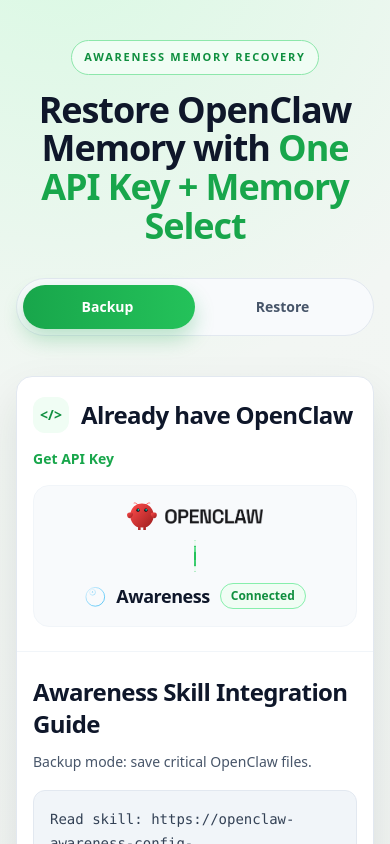
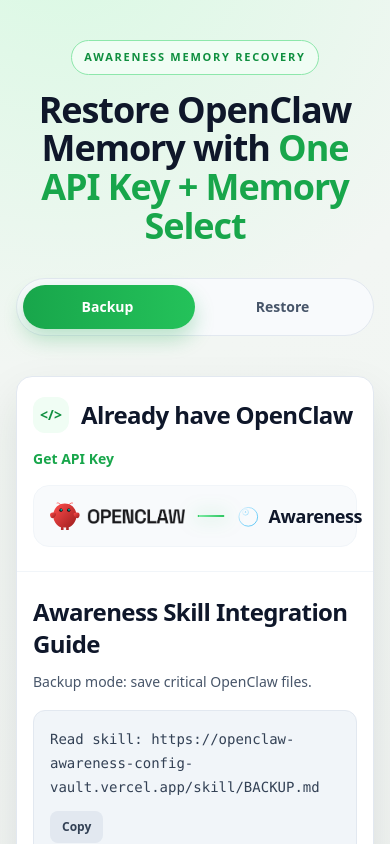
Before and after one commit to AricRedemption/openclaw-awareness-config-vault, a Next.js app: page / in a window 390 px wide. Shown: the top 844 px of the page. Built offline with nearby package versions, Linux system fonts and the light colour scheme.

Commit message:
ui: keep connector row horizontal on mobile and remove connected tag

```diff
--- a/src/app/page.tsx
+++ b/src/app/page.tsx
@@ -110,35 +110,7 @@
           </header>
 
           <div className="mx-4 rounded-2xl border border-slate-100 bg-slate-50 p-4 sm:mx-6 sm:p-5">
-            <div className="flex items-center justify-center gap-3 sm:hidden">
-              <Image
-                src="/openclaw-logo.svg"
-                alt="OpenClaw logo"
-                width={154}
-                height={32}
-                className="h-7 w-auto object-contain"
-              />
-            </div>
-            <div className="mx-auto my-2.5 h-8 w-4 sm:hidden">
-              <span className="relative mx-auto block h-full w-[2px] overflow-hidden rounded-full bg-gradient-to-b from-green-300 to-safe-500">
-                <span className="absolute -left-[3px] -top-[1px] h-2 w-2 rounded-full border border-safe-500 bg-green-50" />
-                <span className="absolute -left-[3px] -bottom-[1px] h-2 w-2 rounded-full border border-safe-500 bg-green-50" />
-                <span className="absolute left-1/2 top-1/2 h-2 w-2 -translate-x-1/2 -translate-y-1/2 rounded-full bg-safe-500 shadow-[0_0_10px_rgba(36,194,90,0.8)] motion-safe:animate-pulse-link" />
-              </span>
-            </div>
-            <div className="flex items-center justify-center gap-2.5 sm:hidden">
-              <Image
-                src="/awareness-logo.svg"
-                alt="Awareness logo"
-                width={22}
-                height={22}
-              />
-              <strong className="text-lg tracking-tight">Awareness</strong>
-              <span className="rounded-full border border-green-300 bg-green-50 px-2.5 py-1 text-xs font-bold text-safe-700">
-                Connected
-              </span>
-            </div>
-            <div className="hidden items-center justify-center gap-4 sm:flex">
+            <div className="flex items-center justify-center gap-2.5 sm:gap-4">
               <Image
                 src="/openclaw-logo.svg"
                 alt="OpenClaw logo"
@@ -146,10 +118,10 @@
                 height={32}
                 className="h-7 w-auto object-contain sm:h-8"
               />
-            <span className="relative h-[2px] w-20 overflow-hidden bg-gradient-to-r from-green-300 to-safe-500 md:motion-safe:animate-pulse-link sm:w-28">
+              <span className="relative h-[2px] w-16 overflow-hidden bg-gradient-to-r from-green-300 to-safe-500 motion-safe:animate-pulse-link sm:w-28">
                 <span className="absolute -left-1 -top-[3px] h-2 w-2 rounded-full border border-safe-500 bg-green-50" />
                 <span className="absolute -right-1 -top-[3px] h-2 w-2 rounded-full border border-safe-500 bg-green-50" />
-              <span className="absolute top-1/2 hidden h-2 w-2 -translate-y-1/2 rounded-full bg-safe-500 shadow-[0_0_10px_rgba(36,194,90,0.8)] md:block md:motion-safe:animate-link-dot" />
+                <span className="absolute top-1/2 hidden h-2 w-2 -translate-y-1/2 rounded-full bg-safe-500 shadow-[0_0_10px_rgba(36,194,90,0.8)] sm:block motion-safe:sm:animate-link-dot" />
               </span>
               <div className="flex items-center gap-2.5">
                 <Image
@@ -160,9 +132,6 @@
                 />
                 <strong className="text-lg tracking-tight">Awareness</strong>
               </div>
-            <span className="rounded-full border border-green-300 bg-green-50 px-2.5 py-1 text-xs font-bold text-safe-700">
-              Connected
-            </span>
             </div>
           </div>
 
```
Lines whose indentation alone changed are shown as unchanged.
